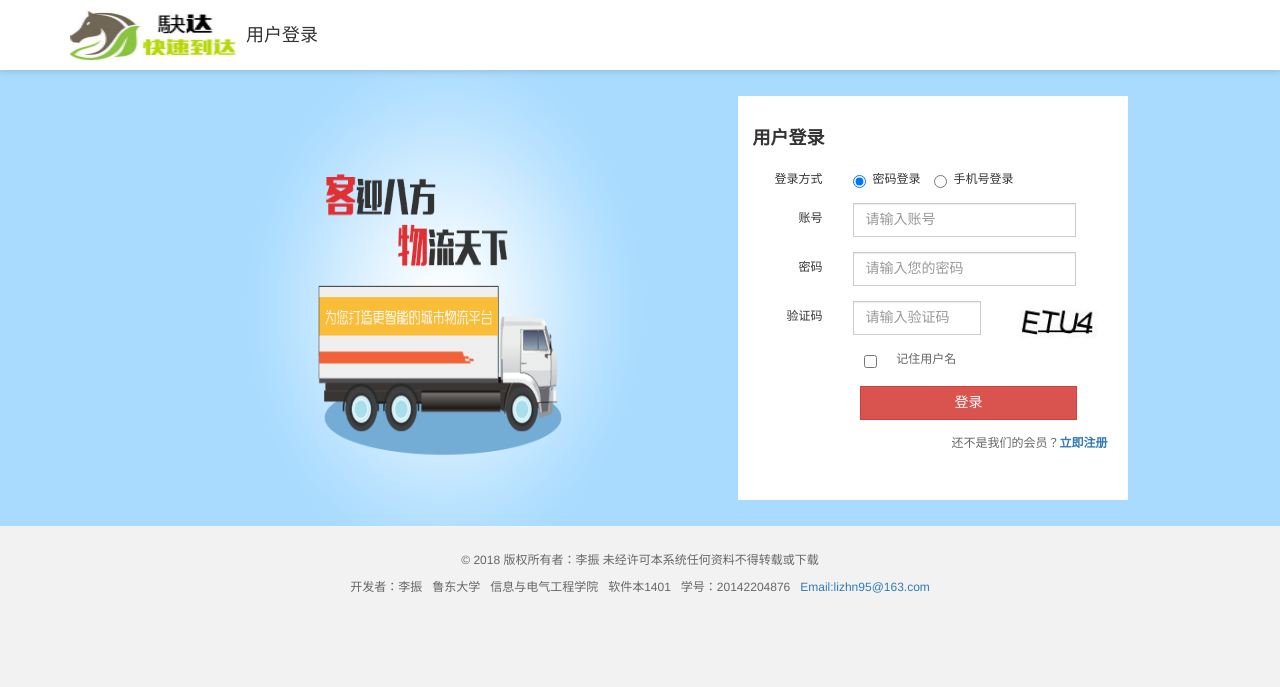
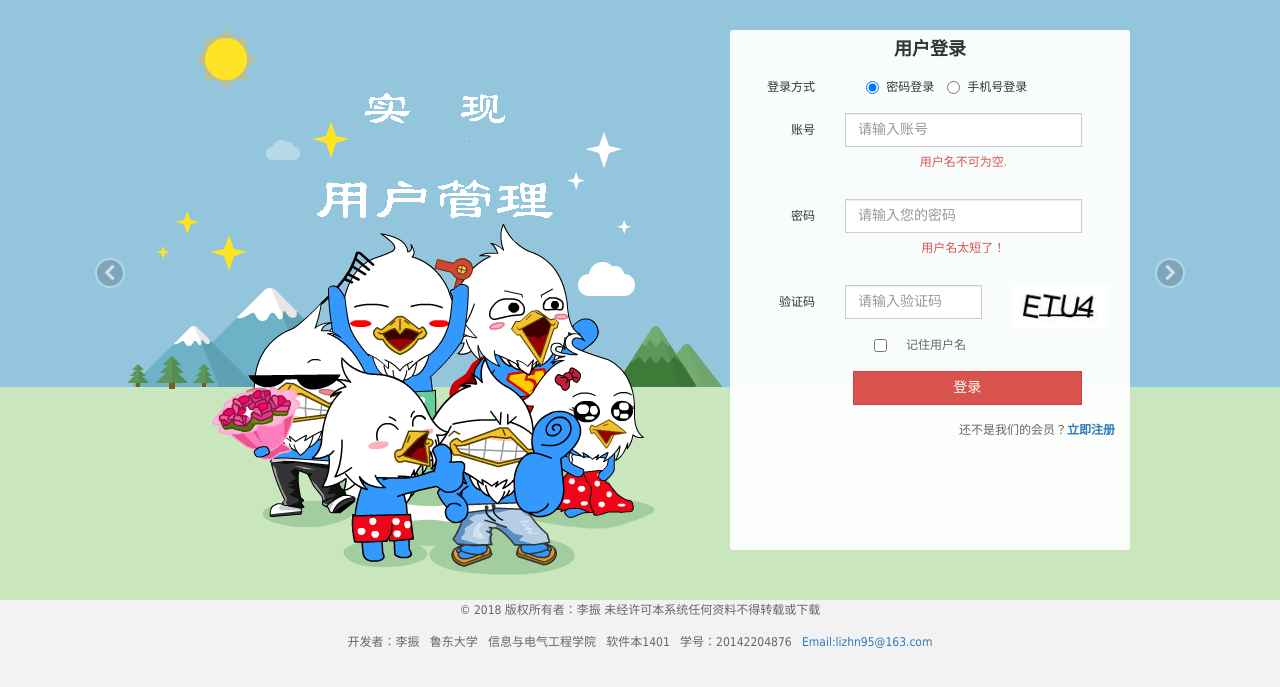
Before and after one commit to logistics56/logistics-customer-web, a web app: page /login.html in a window 1280 px wide. Shown: the top 687 px of the page. Run offline with its HTML, style and script files only (its server is not run), Linux system fonts and the light colour scheme; data that the repository does not hold is empty.

Commit message:
美化页面

```diff
--- /dev/null
+++ b/src/main/webapp/css/loading.css
@@ -0,0 +1,108 @@
+/**
+ *
+ *
+ */
+
+main {
+  width: 100%;
+  max-width: 1000px;
+  margin-top:10px;
+  opacity: 0; }
+  main.loaded {
+  color:#008fff;
+  font-size:0.5em;
+    transition: opacity 0.25s linear;
+    opacity: 1; }
+    main  .loader {
+      box-sizing: border-box;
+      display: flex;
+      flex: 0 1 auto;
+      flex-direction: column;
+      flex-grow: 1;
+      flex-shrink: 0;
+      flex-basis: 25%;
+      max-width: 100%;
+      height: auto;
+      align-items: center;
+      justify-content: center; }
+@-webkit-keyframes scale {
+  0% {
+    -webkit-transform: scale(1);
+            transform: scale(1);
+    opacity: 1; }
+  45% {
+    -webkit-transform: scale(0.1);
+            transform: scale(0.1);
+    opacity: 0.7; }
+  80% {
+    -webkit-transform: scale(1);
+            transform: scale(1);
+    opacity: 1; } }
+@keyframes scale {
+  0% {
+    -webkit-transform: scale(1);
+            transform: scale(1);
+    opacity: 1; }
+  45% {
+    -webkit-transform: scale(0.1);
+            transform: scale(0.1);
+    opacity: 0.7; }
+  80% {
+    -webkit-transform: scale(1);
+            transform: scale(1);
+    opacity: 1; } }
+
+
+/**
+ * Lines
+ */
+@-webkit-keyframes line-scale {
+  0% {
+    -webkit-transform: scaley(1);
+            transform: scaley(1); }
+  50% {
+    -webkit-transform: scaley(0.4);
+            transform: scaley(0.4); }
+  100% {
+    -webkit-transform: scaley(1);
+            transform: scaley(1); } }
+@keyframes line-scale {
+  0% {
+    -webkit-transform: scaley(1);
+            transform: scaley(1); }
+  50% {
+    -webkit-transform: scaley(0.4);
+            transform: scaley(0.4); }
+  100% {
+    -webkit-transform: scaley(1);
+            transform: scaley(1); } }
+
+.line-scale > div:nth-child(1) {
+  -webkit-animation: line-scale 1s -0.4s infinite cubic-bezier(0.2, 0.68, 0.18, 1.08);
+          animation: line-scale 1s -0.4s infinite cubic-bezier(0.2, 0.68, 0.18, 1.08); }
+
+.line-scale > div:nth-child(2) {
+  -webkit-animation: line-scale 1s -0.3s infinite cubic-bezier(0.2, 0.68, 0.18, 1.08);
+          animation: line-scale 1s -0.3s infinite cubic-bezier(0.2, 0.68, 0.18, 1.08); }
+
+.line-scale > div:nth-child(3) {
+  -webkit-animation: line-scale 1s -0.2s infinite cubic-bezier(0.2, 0.68, 0.18, 1.08);
+          animation: line-scale 1s -0.2s infinite cubic-bezier(0.2, 0.68, 0.18, 1.08); }
+
+.line-scale > div:nth-child(4) {
+  -webkit-animation: line-scale 1s -0.1s infinite cubic-bezier(0.2, 0.68, 0.18, 1.08);
+          animation: line-scale 1s -0.1s infinite cubic-bezier(0.2, 0.68, 0.18, 1.08); }
+
+.line-scale > div:nth-child(5) {
+  -webkit-animation: line-scale 1s 0s infinite cubic-bezier(0.2, 0.68, 0.18, 1.08);
+          animation: line-scale 1s 0s infinite cubic-bezier(0.2, 0.68, 0.18, 1.08); }
+
+.line-scale > div {
+  background-color: #008fff;
+  width: 4px;
+  height: 35px;
+  border-radius: 2px;
+  margin: 2px;
+  -webkit-animation-fill-mode: both;
+          animation-fill-mode: both;
+  display: inline-block; }
--- /dev/null
+++ b/src/main/webapp/css/login.css
@@ -0,0 +1,119 @@
+body {
+	margin:0;
+	font:12px/1.8 Tahoma,Geneva,'\5B8B\4F53';
+	color:#333;
+	background:white;
+	height: 100%;
+}
+.wrap {
+	position:relative;
+	z-index:0;
+	height:600px;
+}
+.banner-show {
+	position:absolute;
+	top:0;
+	left:0;
+	z-index:0;
+	width:100%;
+	min-width:980px;
+	height:600px;
+	overflow:hidden;
+}
+.banner-show .cell {
+	position:absolute;
+	top:0;
+	left:0;
+	width:100%;
+	overflow:hidden;
+	background-repeat:repeat-x;
+	background-position:center top;
+}
+.banner-show .cell .con {
+	position:relative;
+	height:600px;
+	background-repeat:no-repeat;
+	background-position:center top;
+}
+.bns-01 {
+	background-image:url(../images/banner_01.png);
+}
+.bns-01 .con {
+	background-image:url(../images/banner_01.png);
+}
+.bns-02 {
+	background-image:url(../images/banner_02.gif);
+}
+.bns-02 .con {
+	background-image:url(../images/banner_02.gif);
+}
+.bns-03 {
+	background-image:url(../images/banner_03.png);
+}
+.bns-03 .con {
+	background-image:url(../images/banner_03.png);
+}
+.banner-link {
+	position:absolute;
+	top:100px;
+	left:50%;
+	width:400px;
+	height:400px;
+	margin-left:-430px;
+}
+.banner-link i {
+	display:none;
+}
+.banner-control {
+	position:absolute;
+	top:0;
+	left:50%;
+	width:980px;
+	margin-left:-490px;
+}
+.banner-control a {
+	position:absolute;
+	top:258px;
+	width:30px;
+	height:30px;
+	line-height:10;
+	overflow:hidden;
+	background-image:url(../images/icon_control.png);
+	background-repeat:no-repeat;
+	background-repeat:no-repeat;
+}
+.banner-control a.left {
+	left:-55px;
+	background-position:0 0;
+}
+.banner-control a.left:hover {
+	background-position:0 -30px;
+}
+.banner-control a.right {
+	right:-55px;
+	background-position:-30px 0;
+}
+.banner-control a.right:hover {
+	background-position:-30px -30px;
+}
+.container {
+	position:relative;
+	top:530px;
+	z-index:2;
+	width:980px;
+	height:0;
+	margin:auto;
+}
+.loginbox {
+	background: #fff;
+	font-family: "微软雅黑";
+	position:absolute;
+	top:-500px;
+	right:0;
+	width:400px;
+	height:520px;
+	background:white;
+	border-radius:3px;
+	background:rgba(255, 255, 255, 0.95);
+	text-align: center;
+}
--- a/src/main/webapp/css/styleloginsign.css
+++ b/src/main/webapp/css/styleloginsign.css
@@ -1,13 +1,6 @@
-body {
-	background: #F2F2F2
-}
+
 form .help-block{color:#d9534f}
-.loginbox {
-	background: #fff;
-	font-family: "微软雅黑";
-	padding: 2% 0;
-}
-.loginbox .form-horizontal{padding: 5px;}
+.loginbox .form-horizontal{padding: 0px;margin: 0px;}
 .form-group .forget {
 	float: right
 }
@@ -35,13 +28,6 @@
 
 .loginnav .navbar-brand {
 	padding: 0
-}
-
-.mainlogin {
-	background: url(../images/show/suyun/loginbg.png) no-repeat;
-	background-size: 100% 100%;
-	background-repeat: no-repeat;
-	background-position: 0 0;
 }
 
 .clearfix {
@@ -80,10 +66,6 @@
 	padding: 15px 0 10px 0;
 }
 
-section .container {
-	padding: 2% 0;
-	overflow: hidden;
-}
 
 .signup {
 	overflow: hidden;
--- a/src/main/webapp/login.html
+++ b/src/main/webapp/login.html
@@ -9,38 +9,109 @@
 		<link rel="stylesheet" type="text/css" href="css/styleloginsign.css">
 		<link rel="stylesheet" type="text/css" href="css/bootstrap/bootstrap.min.css">
 
+			<link href="css/login.css" rel="stylesheet" type="text/css" />
+	<link rel="stylesheet" type="text/css" href="css/loading.css"/>
+
 		<script  type="text/javascript" src="js/jquery.min.js"></script>
 		<script  type="text/javascript" src="js/bootstrap.min.js"></script>
 		<script  type="text/javascript" src="js/angular.min.js"></script>
 		<script  type="text/javascript" src="js/self/effect.js"></script>
 		<script  type="text/javascript" src="js/self/validate.js"></script>
 
-		<!--[if IE]>
-    <script  type="text/javascript" src="js/html5.js"></script>
-    <script  type="text/javascript" src="js/respond.min.js"></script>
-    <![endif]-->
+<script type="text/javascript">
+//加载验证码
+function loadimage(){
+	document.getElementById("randImage").src = "layout/image.jsp?"+Math.random();
+	}
+function check(){
+	var userno=document.getElementById("userno");
+	var pass=document.getElementById("pass");
+	var t1=document.getElementById("type1");
+	var t2=document.getElementById("type2");
+	var rand=document.getElementById("rand");
+	var load=document.getElementById("loading");
+var b=document.getElementById("bb");
+	var label=0;
+	if(userno.value==""){
+		alert("请填写账号！");
+	}else{
+		if(pass.value==""){
+			alert("请填写密码！");
+		}else{
+			if(t1.checked||t2.checked){
+				label=1;
+				}
+			if(label==1){
+				if(rand.value==""){
+					alert("请填写验证码！");
+				}else{
+				loading();//让loading字体的点动态加载
+				load.style.display="block";
+				setTimeout(sub, 5000);
+					}
+			}else{
+					alert("请选择用户类型！");
+				}
+		}
+	}
+
+}
+function sub(){
+var form=document.getElementById("myform");
+form.submit();
+}
+//加载控制
+function loading(){
+var load=document.getElementById("loading");
+load.style.display="block";
+var count=1;
+setInterval(shu, 500);
+function shu(){
+var t=document.getElementById("text");
+var s="loading";
+for(var i=0;i<count;i++){
+	s+=".";
+}
+t.innerHTML = s;
+count++;
+if(count==4){
+count=1;
+}
+}
+}
+</script>
 	</head>
 
 	<body style="background-color: #f2f2f2;" >
-		<div class="logincontent">
-		<div class="loginnav">
-			<nav class="nav navbar-default">
-				<div class="container">
-					<div class="navbar-header">
-						<a class="navbar-brand" href="#"><img src="images/icon/logo.png"></a>
-						<span class="logintitle">用户登录</span>
-					</div>
+
+
+
+<div class="wrap">
+	<div class="banner-show" id="js_ban_content">
+		<div class="cell bns-01">
+			<div class="con">
+			</div>
+		</div>
+		<div class="cell bns-02" style="display:none;">
+			<div class="con">
 
 				</div>
+		</div>
+		<div class="cell bns-03" style="display:none;">
+			<div class="con">
 
-			</nav>
+				 </div>
 		</div>
+	</div>
+	<div class="banner-control" id="js_ban_button_box">
+		<a href="javascript:;" class="left">左</a>
+		<a href="javascript:;" class="right">右</a> </div>
 
-		<section class="mainlogin"  ng-app="validationApp" ng-controller="mainController">
-			<div class="container">
+	<div class="container">
 				<div class="col-md-4 col-md-offset-7 loginbox">
 					<h4>用户登录</h4>
-					<form class="form-horizontal" id="customerForm"
+			  <div class="table">
+			   		<form class="form-horizontal" id="customerForm"
 						action="customer_login.action" method="post">
 
 						<div class="form-group">
@@ -76,7 +147,6 @@
 
 									   >
 					<p ng-show="userForm.password.$error.minlength" class="help-block">用户名太短了！</p>
-					<p ng-show="userForm.password.$error.maxlength" class="help-block">用户名太长了！</p>
 
 							</div>
 						</div>
@@ -127,27 +197,47 @@
 
 
                         <div class="col-md-offset-3 col-md-8">
-							<a href="javascript:$('#customerForm').submit();" class="btn btn-danger" >登录</a>
+							<a href="javascript:;" class="btn btn-danger" onclick="loading()">登录</a>
 
 						</div>
 						<p class="text-right clearfix">还不是我们的会员？<b><a href="signup.html">立即注册</a></b></p>
 
 					</form>
 
+			   		<!-- 进度加载器 -->
+			   		<div align="center" id="loading" style="display: none">
+			   		<main>
+			     		 <div class="loader">
+			      			  <div class="loader-inner line-scale">
+			        			  <div></div>
+			        			  <div></div>
+			        			  <div></div>
+			       			      <div></div>
+			        			  <div></div>
+			      			  </div>
+
+			      			  <span id="text">loading...</span>
+			     		 </div>
+			 		 </main>
+			 		 </div>
+			 		 <script>
+			   			 document.addEventListener('DOMContentLoaded', function () {
+			     		 document.querySelector('main').className += 'loaded';
+			   			 });
+			  		</script>
+			   </div>
+			   </div>
 				</div>
-			</div>
+</div>
 
-		</section>
+
 
 		<footer>
-			<section class="copyright size12">
-				<div class="container">
+				<div >
 										<p class="text-center">&copy; 2018 版权所有者：李振&nbsp;未经许可本系统任何资料不得转载或下载<br>  </p>
 					<p class="text-center">开发者：李振 &nbsp; 鲁东大学 &nbsp; 信息与电气工程学院 &nbsp; 软件本1401 &nbsp; 学号：20142204876 &nbsp;<a href="mailto:lizhn95@163.com"> Email:lizhn95@163.com </a></p>
 				</div>
-			</section>
 		</footer>
-</div>
 
 <script language="javascript">
 function show()
@@ -165,7 +255,7 @@
 
          }
 </script>
-
+<script type="text/javascript" src="js/login.js"></script>
 	</body>
 
 </html>
```
Also changed, not shown: src/main/webapp/js/login.js (added, +66 -0 lines), src/main/webapp/images/banner_01.png (added), src/main/webapp/images/banner_02.gif (added), src/main/webapp/images/banner_03.png (added), src/main/webapp/images/icon_control.png (added), src/main/webapp/images/register1.jpg (added), src/main/webapp/images/register3.jpg (added), src/main/webapp/images/register4.jpg (added), 1 other file.
